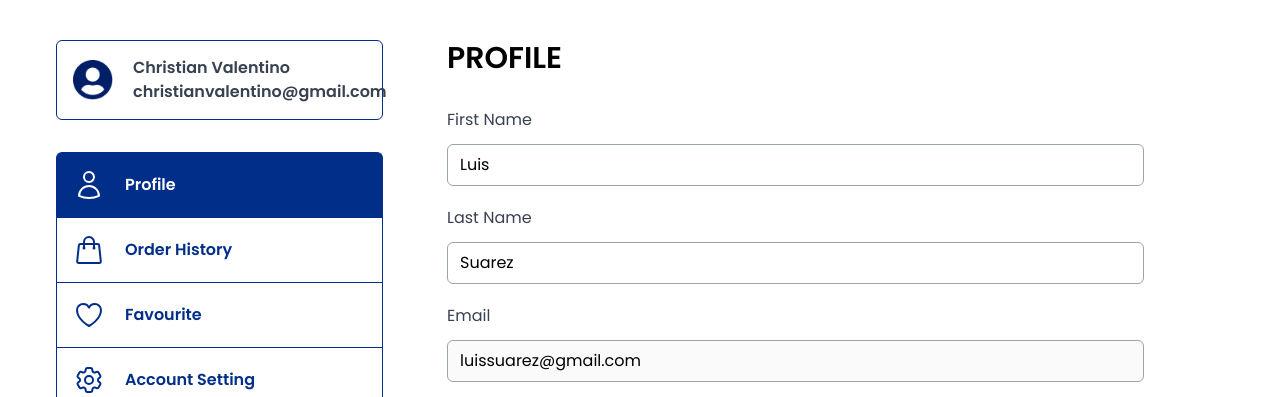
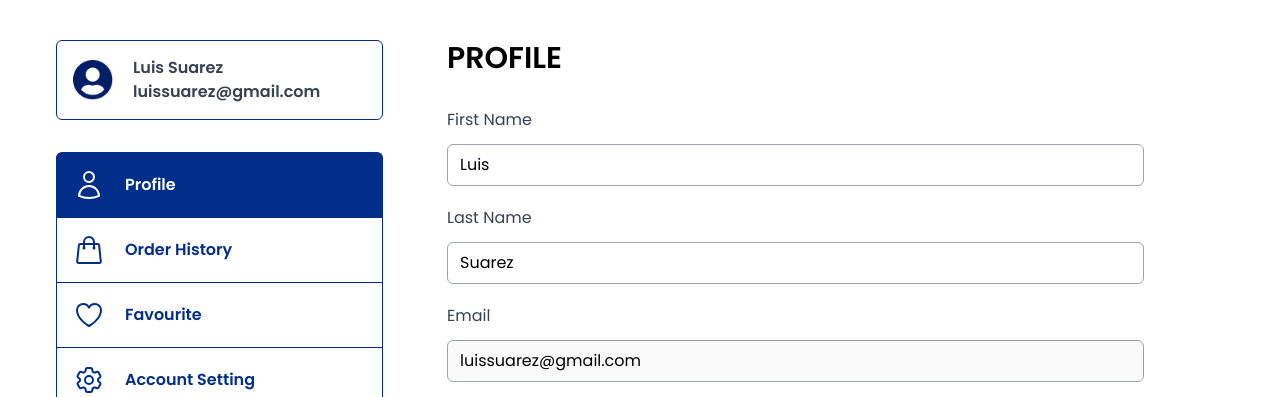
Before and after one commit to madeaditya02/wearit, a Laravel app: page /profile in a window 1280 px wide. Shown: the part 86-483 px from the top of the page. Run offline with Laravel 12, Linux system fonts and the light colour scheme; style sheets or scripts are compiled from the project's sources; some web fonts are replaced.

Commit message:
Update profile.blade.php

```diff
--- a/resources/views/profile.blade.php
+++ b/resources/views/profile.blade.php
@@ -11,10 +11,10 @@
                 <img src="/img/user.png" alt="WearIt" class="w-10 h-10">
                 <div class="ml-2">
                     <div>
-                        <h1 class="font-semibold md:text-base text-gray-700 pl-3">Christian Valentino</h1>
+                        <h1 class="font-semibold md:text-base text-gray-700 pl-3">Luis Suarez</h1>
                     </div>
                     <div>
-                        <h1 class="font-semibold text-xs md:text-base text-gray-700 pl-3">christianvalentino@gmail.com</h1>
+                        <h1 class="font-semibold text-xs md:text-base text-gray-700 pl-3">luissuarez@gmail.com</h1>
                     </div>
                 </div>
             </div>
```
